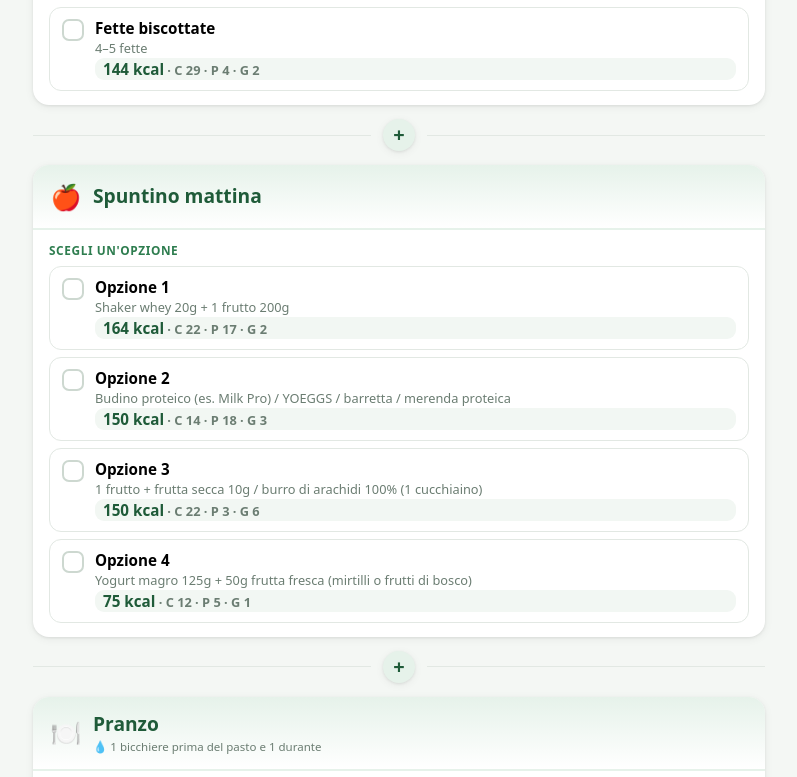
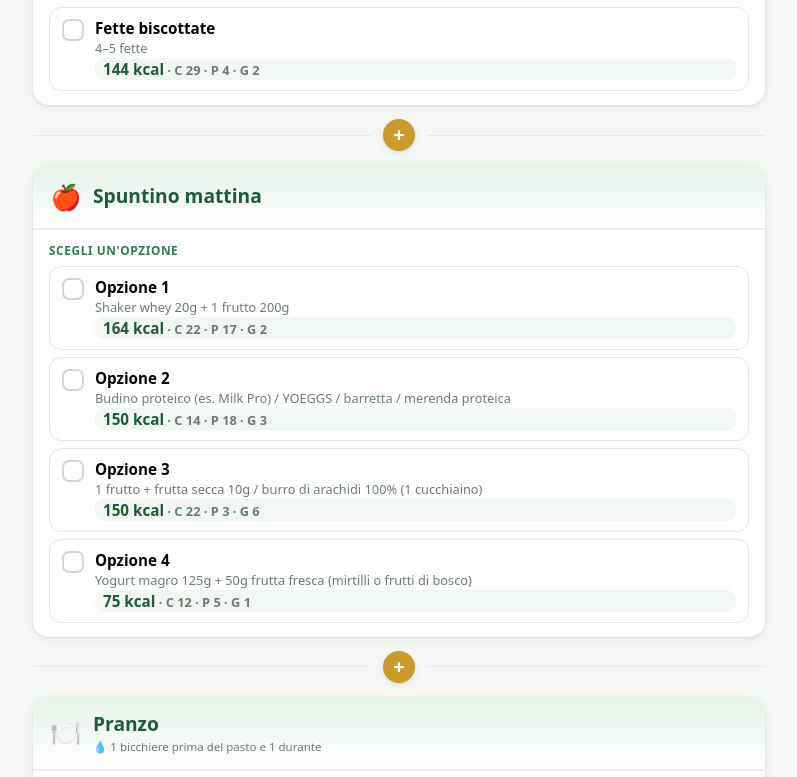
Before and after one commit to bumiliaco-byte/NutriDash, a Svelte app: page / in a window 1280 px wide. Shown: the part 1423-2200 px from the top of the page, without its empty margins (241-1038 px from the left). Built offline with nearby package versions, Linux system fonts and the light colour scheme; no server answers.

Commit message:
Colora di dorato il separatore + tra i pasti

```diff
--- a/src/app.css
+++ b/src/app.css
@@ -186,8 +186,8 @@ header.top{background:linear-gradient(135deg,var(--green),var(--green-d));color:
 /* separatore "+" tra i pasti */
 .mealsep{display:flex;align-items:center;margin:4px 0}
 .mealsep::before,.mealsep::after{content:"";flex:1;height:1.5px;background:var(--line)}
-.mealsep span{margin:0 12px;width:32px;height:32px;border-radius:50%;background:var(--green-l);
-  color:var(--green-d);display:grid;place-items:center;font-size:1.25rem;font-weight:800;
+.mealsep span{margin:0 12px;width:32px;height:32px;border-radius:50%;background:var(--gold);
+  color:#fff;display:grid;place-items:center;font-size:1.25rem;font-weight:800;
   box-shadow:var(--shadow)}
 
 /* vista compatta */
```
